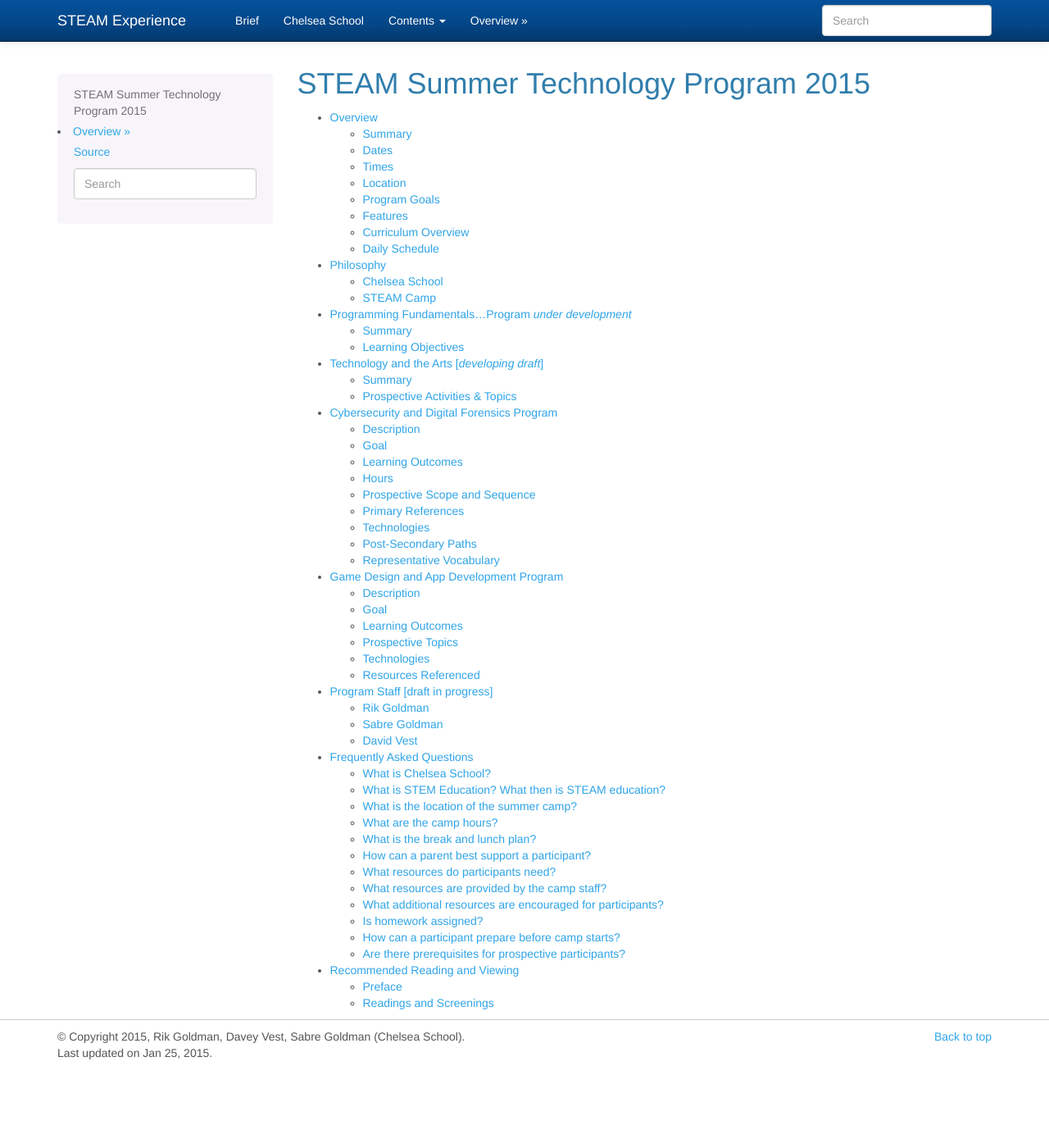
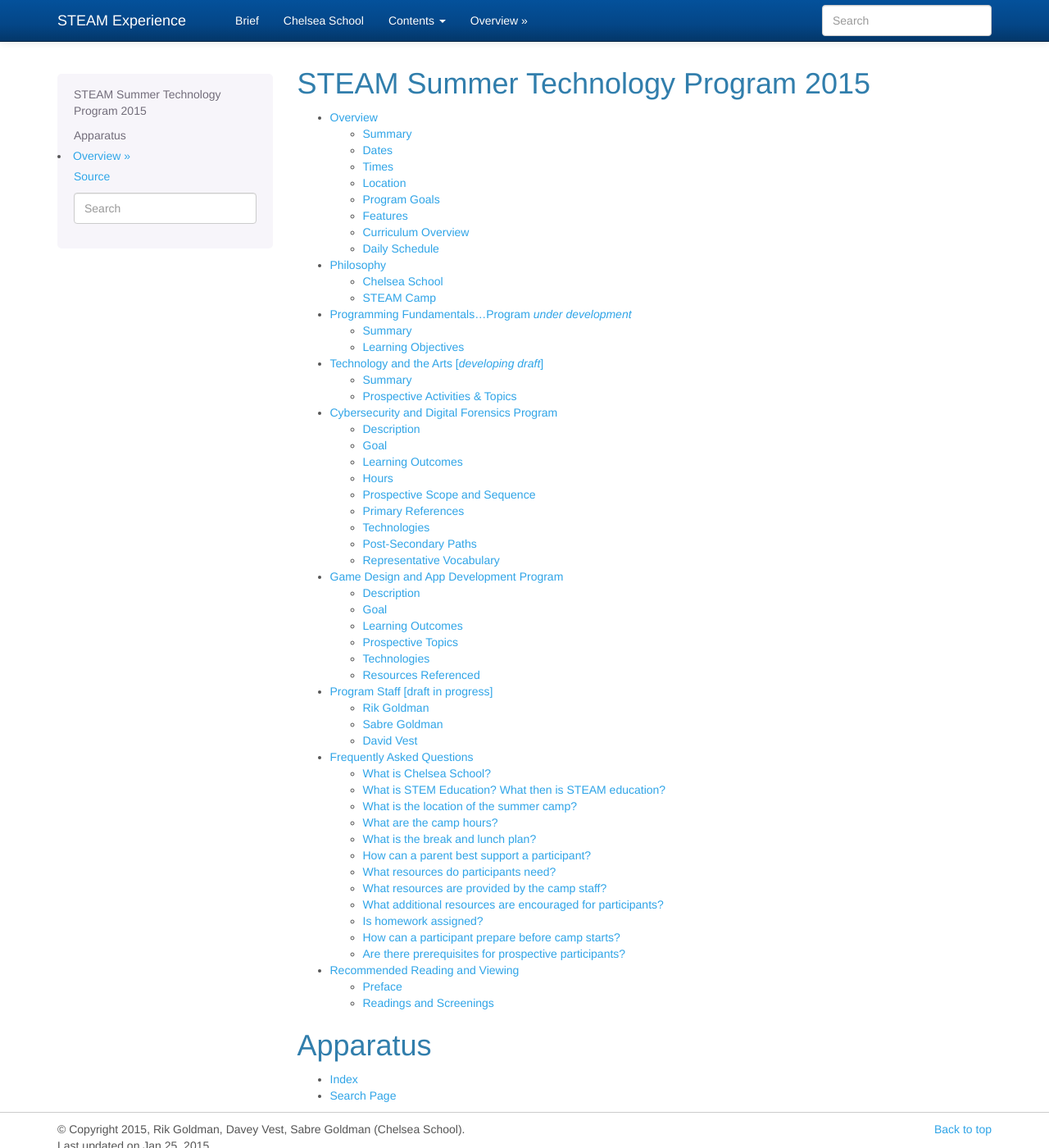
Before and after one commit to ghoulmann/summer-steam-program-details-2015, a Sphinx documentation site: the page built from details-web/source/indepth.rst, in a window 1280 px wide and 1400 px high. Shown: the whole window at 82% size. Built offline with Sphinx 7.4.7, drawn with Linux system fonts in a browser that asks for light colours.

Commit message:
added link to index and search

```diff
--- a/details-web/source/indepth.rst
+++ b/details-web/source/indepth.rst
@@ -20,3 +20,9 @@
    faculty
    faq
    resources
+
+Apparatus
+==================
+
+* :ref:`genindex`
+* :ref:`search`
```
